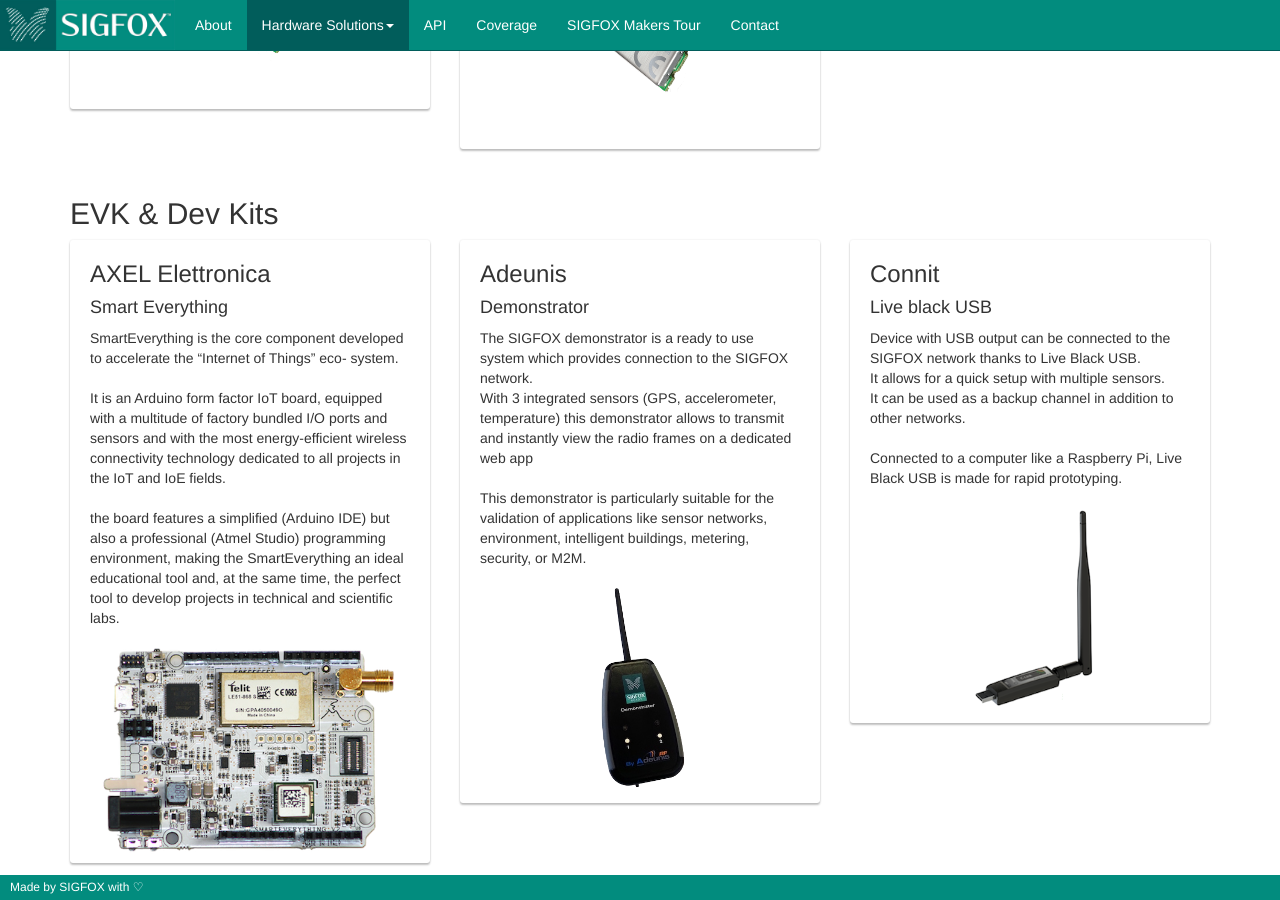
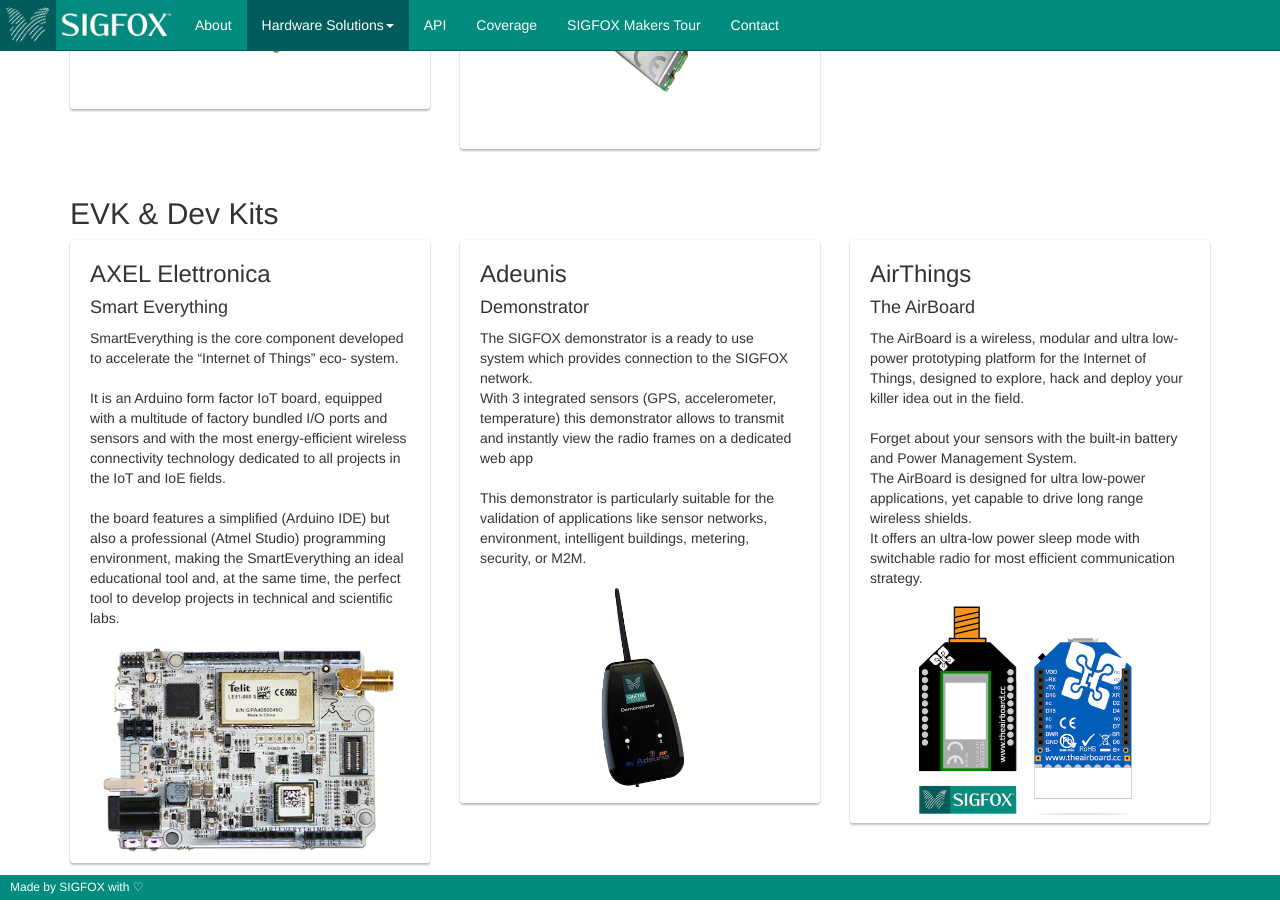
Before and after one commit to sigfox/makers.sigfox.com, a Jekyll site: the page built from index.html, in a window 1280 px wide and 900 px high, scrolled down 4519 px. Built offline with Jekyll 4.4.1, drawn with Linux system fonts in a browser that asks for light colours.

Commit message:
Dev kits : add the airboard

```diff
--- a/_data/hardware.yml
+++ b/_data/hardware.yml
@@ -124,4 +124,9 @@
           - name: Smart Everything
             img: smarteverything.png
             desc: SmartEverything is the core component developed to accelerate the “Internet of Things” eco- system.<br /><br />It is an Arduino form factor IoT board, equipped with a multitude of factory bundled I/O ports and sensors and with the most energy-efficient wireless connectivity technology dedicated to all projects in the IoT and IoE fields.<br /><br />the board features a simplified (Arduino IDE) but also a professional (Atmel Studio) programming environment, making the SmartEverything an ideal educational tool and, at the same time, the perfect tool to develop projects in technical and scientific labs.
-        desc:
+
+      - name: AirThings
+        solutions:
+          - name: The AirBoard
+            img: airboard.png
+            desc: The AirBoard is a wireless, modular and ultra low-power prototyping platform for the Internet of Things, designed to explore, hack and deploy your killer idea out in the field.<br /><br />Forget about your sensors with the built-in battery and Power Management System.<br />The AirBoard is designed for ultra low-power applications, yet capable to drive long range wireless shields.<br />It offers an ultra-low power sleep mode with switchable radio for most efficient communication strategy.
```
Also changed, not shown: img/hw/airboard.png (added).
